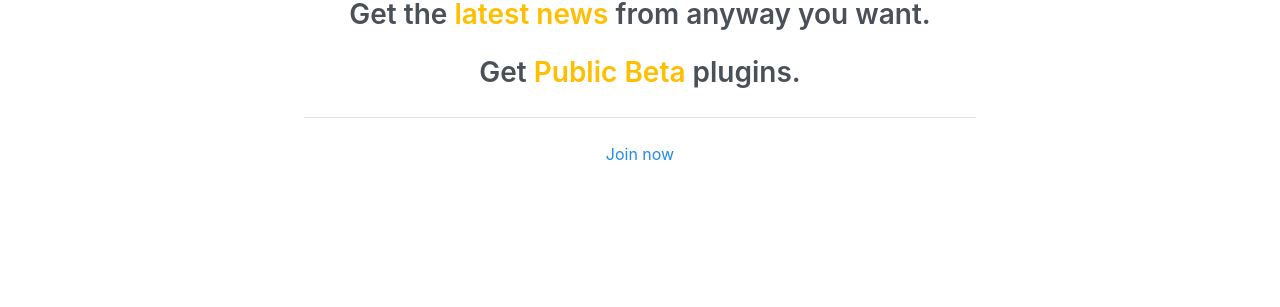
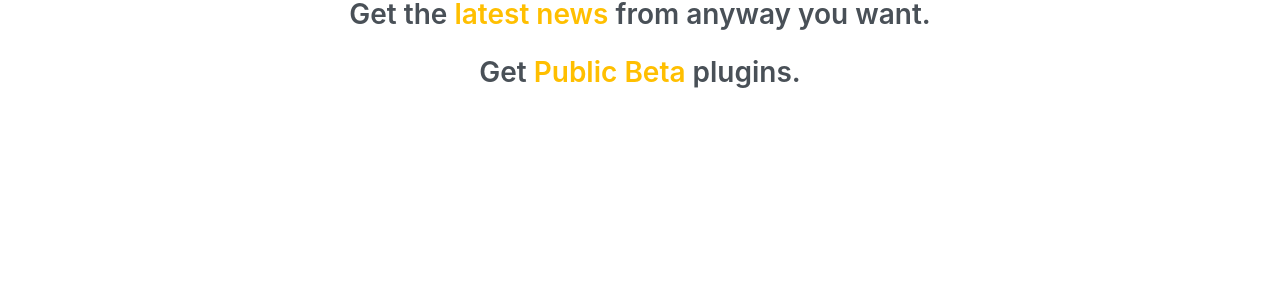
Before and after one commit to ttcps/ttcps.github.io, a Jekyll site: the page built from tcps-member.html, in a window 1280 px wide. Shown: the part 382-689 px from the top of the page. Built offline with Jekyll 4.4.1, drawn with Linux system fonts in a browser that asks for light colours.

Commit message:
Update tcps-member.html

```diff
--- a/tcps-member.html
+++ b/tcps-member.html
@@ -11,5 +11,3 @@ title: tcps Member
 <p>Get the <span style="color: #ffbf00;font-weight: 600;">latest news</span> from anyway you want.</p>
 <p>Get <span style="color: #ffbf00;font-weight: 600;">Public Beta</span> plugins.</p>
 </div>
-<hr>
-<p style="text-align: center"><a href="">Join now</a></p>
```
